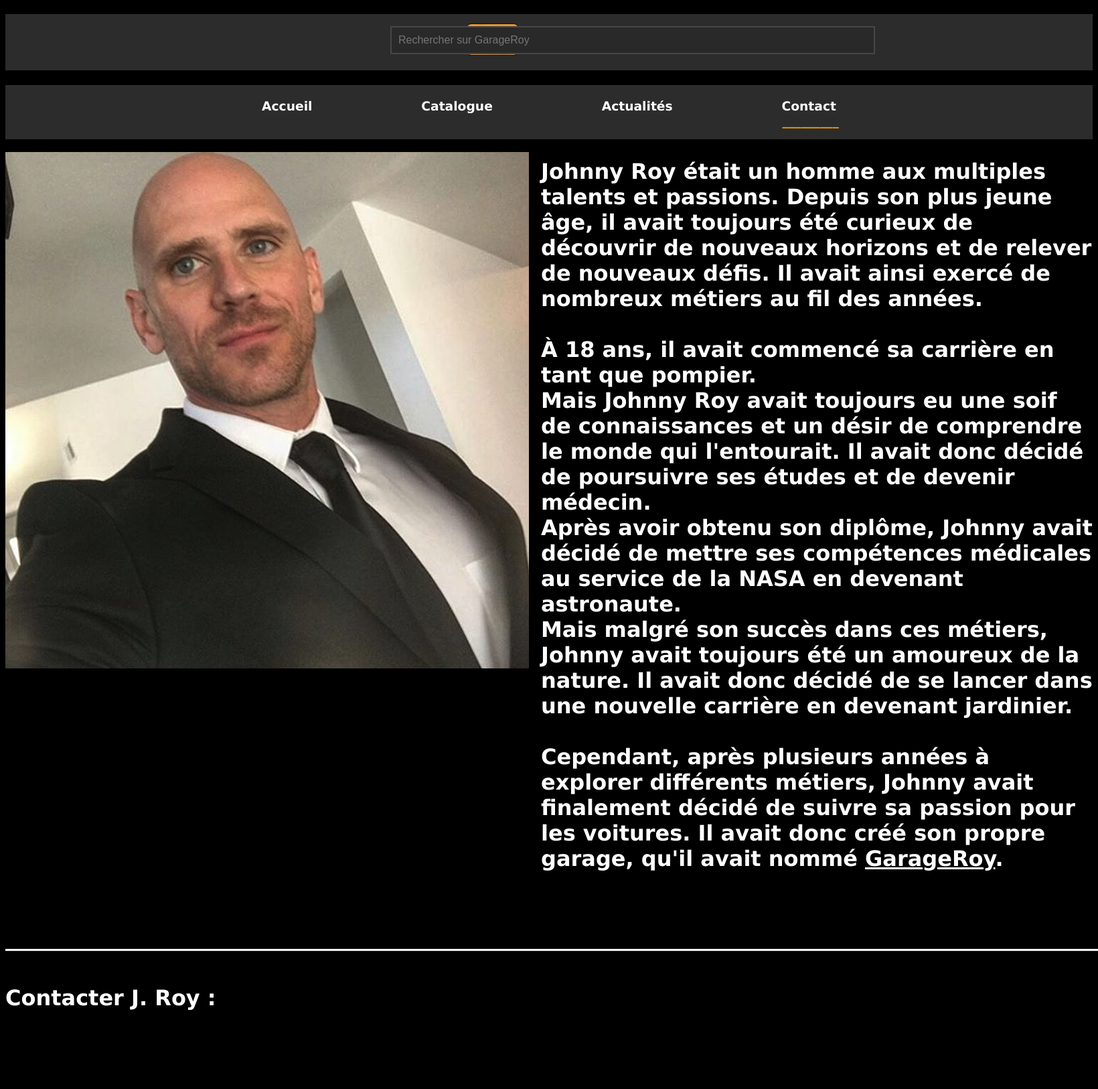
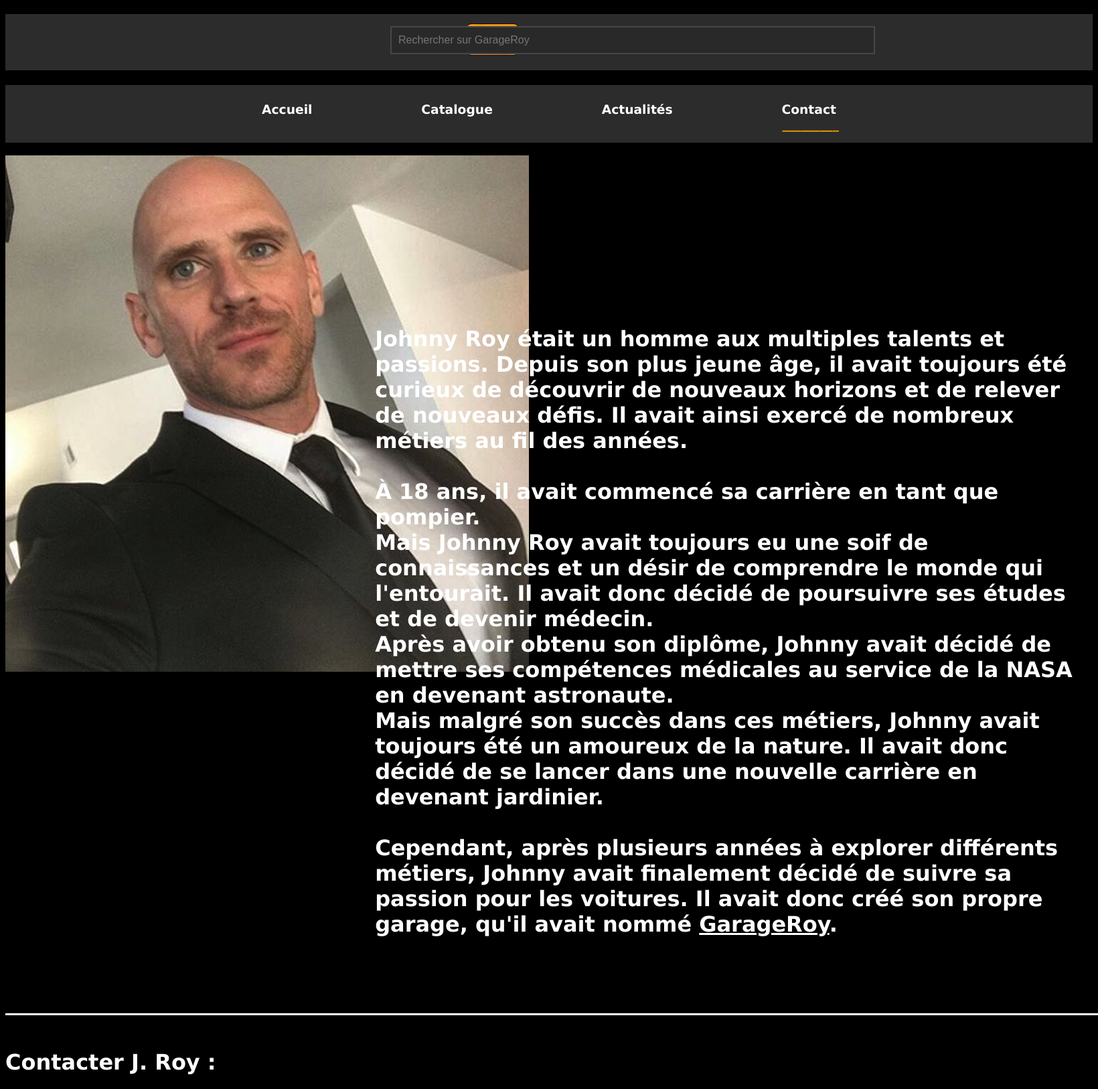
Before and after one commit to BenjiTheDog/ppe2, a PHP site: page /Contact.html in a window 1640 px wide. Shown: the whole page at 67% size. Before the commit the page ends 1508 px from the top, so only its background shows below. Run offline with PHP 8.4, Linux system fonts and the light colour scheme.

Commit message:
style.css

```diff
--- a/style.css
+++ b/style.css
@@ -95,13 +95,13 @@
         color: white; /*par exemple*/
 }
 .txtroy{
-    margin: -765px auto;
-    padding-left: 800px;
+    margin: -32% auto;
+    padding-left: 34%;
 }
 .cntct{
-    margin-top: 800px;
-    padding-right: 1000px;
+    margin-top: 34%;
+    padding-right: 80%;
 }
 .barre{
-    font-size: 2px;
+    font-size: 2%;
 }
```
